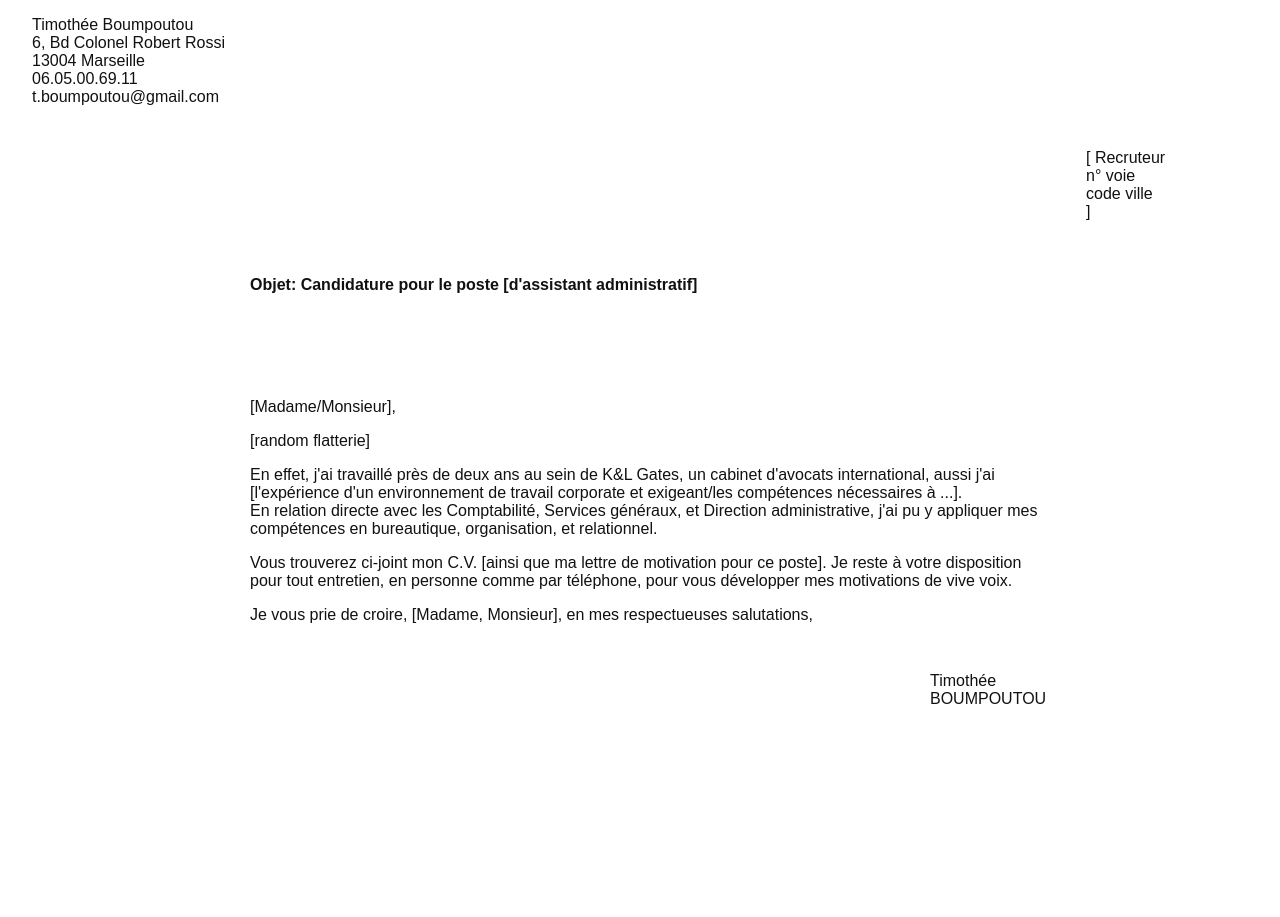
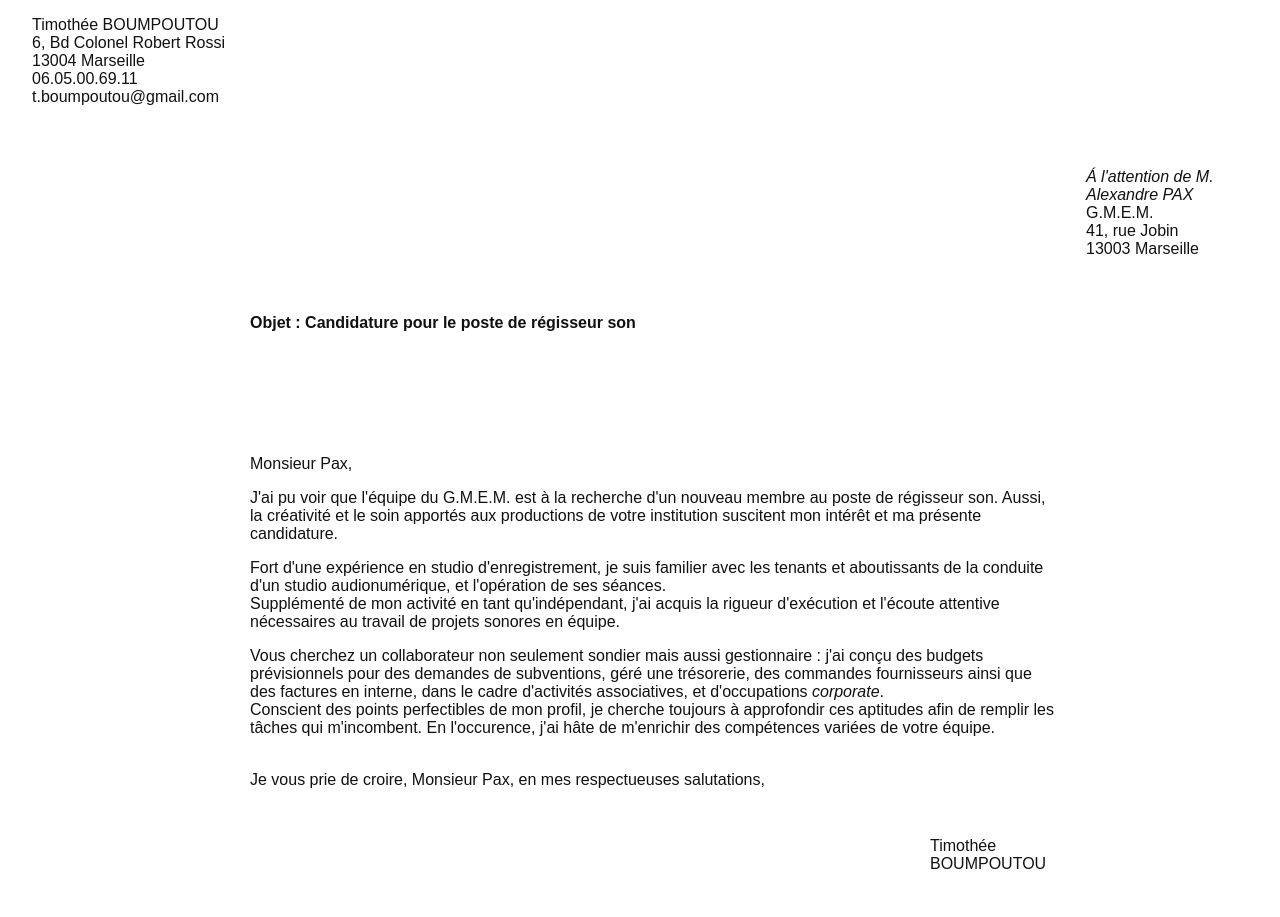
Before and after one commit to bumpewto/motiv, a website built with Parcel: page index.html in a window 1280 px wide. Before the commit the page ends 800 px from the top, so only its background shows below. Built offline with nearby package versions, Linux system fonts and the light colour scheme; files whose address does not match are found by name.

Commit message:
chore: aout 2020 regisseur son gmem

```diff
--- /dev/null
+++ b/admin/index.html
@@ -0,0 +1,61 @@
+<!DOCTYPE html>
+<html>
+  <head>
+    <meta charset="UTF-8" />
+    <meta name="viewport" content="width=device-width, initial-scale=1.0" />
+    <meta http-equiv="X-UA-Compatible" content="ie=edge" />
+    <!-- <link rel="stylesheet" href="src/norm.css" /> -->
+    <link rel="stylesheet" href="src/styles.css" />
+    <title>motiv</title>
+  </head>
+
+  <body class="page">
+    <section class="send">
+      <p>
+        Timothée Boumpoutou <br />
+        6, Bd Colonel Robert Rossi <br />
+        13004 Marseille<br />
+        06.05.00.69.11<br />
+        t.boumpoutou@gmail.com<br />
+      </p>
+    </section>
+    <section class="dest">
+      <p>
+        [ Recruteur <br />
+        n° voie<br />
+        code ville<br />
+        ]
+      </p>
+    </section>
+    <h1 class="object">
+      Objet: Candidature pour le poste [d'assistant administratif]
+    </h1>
+    <section class="message">
+      [Madame/Monsieur], <br />
+      <p>
+        [random flatterie]
+      </p>
+      <p>
+        En effet, j'ai travaillé près de deux ans au sein de K&L Gates, un
+        cabinet d'avocats international, aussi j'ai [l'expérience d'un
+        environnement de travail corporate et exigeant/les compétences
+        nécessaires à ...]. <br />
+        En relation directe avec les Comptabilité, Services généraux, et
+        Direction administrative, j'ai pu y appliquer mes compétences en
+        bureautique, organisation, et relationnel.
+      </p>
+      <p>
+        Vous trouverez ci-joint mon C.V. [ainsi que ma lettre de motivation pour
+        ce poste]. Je reste à votre disposition pour tout entretien, en personne
+        comme par téléphone, pour vous développer mes motivations de vive voix.
+      </p>
+      <p>
+        Je vous prie de croire, [Madame, Monsieur], en mes respectueuses
+        salutations,
+      </p>
+    </section>
+    <div class="sign">
+      Timothée BOUMPOUTOU
+    </div>
+  </body>
+</html>
--- /dev/null
+++ b/admin/src/index.js
@@ -0,0 +1,3 @@
+document.getElementById("app").innerHTML = `
+
+`;
--- /dev/null
+++ b/admin/src/norm.css
@@ -0,0 +1,40 @@
+h1 {
+  font-family: TiemposText, serif;
+
+  font-size: 1.7rem;
+  font-weight: 600;
+}
+h2 {
+  font-size: 1.4rem;
+  font-weight: 600;
+}
+h3 {
+  font-size: 1.3rem;
+  font-weight: 400;
+  margin: 0;
+}
+.xp {
+  display: list-item;
+}
+h4 {
+  font-size: 0.8rem;
+  font-weight: 100;
+  margin-top: 0;
+}
+.header {
+  display: flex;
+  justify-content: center;
+  align-items: center;
+  border-bottom: 1px solid #111;
+}
+.header span {
+  font-variant: all-small-caps;
+  letter-spacing: 0.05rem;
+}
+.header ul {
+  list-style: none;
+}
+
+.textblock {
+  padding: 0 0 0.5rem 0;
+}
--- /dev/null
+++ b/admin/src/styles.css
@@ -0,0 +1,63 @@
+@font-face {
+  font-family: TiemposText;
+  src: url("./fonts/Tiempos-Regular.woff") format("woff");
+  font-weight: normal;
+}
+
+@font-face {
+  font-family: TiemposText;
+  src: url("./fonts/TiemposTextWeb-Semibold.woff") format("woff");
+  font-weight: bold;
+}
+@font-face {
+  font-family: Apercu;
+  src: url("./fonts/Apercu.woff") format("woff");
+}
+html {
+  box-sizing: border-box;
+  font-size: 16px;
+}
+
+.page {
+  font-family: TiemposText, sans-serif;
+  font-variant: common-ligatures slashed-zero;
+  color: #111;
+  margin-left: 2rem;
+  margin-top: 0;
+  margin-bottom: 0;
+
+  display: grid;
+  grid: repeat(3, 15%) auto 10% / 15% auto 10% 15%;
+  gap: 2rem;
+}
+.send {
+  grid-column: 1 / span 2;
+}
+.dest {
+  grid-column: 4;
+  grid-row: 2;
+}
+.object {
+  grid-column: 2 / span 2;
+  grid-row: 3;
+
+  font-size: inherit;
+}
+.message {
+  grid-column: 2 / span 2;
+  grid-row: 4;
+}
+.sign {
+  grid-column: 3;
+  grid-row: 5;
+}
+
+@media print {
+  html {
+    font-size: 12.5px;
+  }
+  #sb__open-sandbox69 {
+    display: none;
+    visibility: hidden;
+  }
+}
--- a/index.html
+++ b/index.html
@@ -12,7 +12,7 @@
   <body class="page">
     <section class="send">
       <p>
-        Timothée Boumpoutou <br />
+        Timothée BOUMPOUTOU <br />
         6, Bd Colonel Robert Rossi <br />
         13004 Marseille<br />
         06.05.00.69.11<br />
@@ -21,36 +21,44 @@
     </section>
     <section class="dest">
       <p>
-        [ Recruteur <br />
-        n° voie<br />
-        code ville<br />
-        ]
+        <i>Á l'attention de M. Alexandre PAX </i><br />
+        G.M.E.M. <br />
+        41, rue Jobin<br />
+        13003 Marseille<br />
       </p>
     </section>
     <h1 class="object">
-      Objet: Candidature pour le poste [d'assistant administratif]
+      Objet : Candidature pour le poste de régisseur son
     </h1>
     <section class="message">
-      [Madame/Monsieur], <br />
+      Monsieur Pax, <br />
       <p>
-        [random flatterie]
+        J'ai pu voir que l'équipe du G.M.E.M. est à la recherche d'un nouveau
+        membre au poste de régisseur son. Aussi, la créativité et le soin
+        apportés aux productions de votre institution suscitent mon intérêt et
+        ma présente candidature.
       </p>
       <p>
-        En effet, j'ai travaillé près de deux ans au sein de K&L Gates, un
-        cabinet d'avocats international, aussi j'ai [l'expérience d'un
-        environnement de travail corporate et exigeant/les compétences
-        nécessaires à ...]. <br />
-        En relation directe avec les Comptabilité, Services généraux, et
-        Direction administrative, j'ai pu y appliquer mes compétences en
-        bureautique, organisation, et relationnel.
+        Fort d'une expérience en studio d'enregistrement, je suis familier avec
+        les tenants et aboutissants de la conduite d'un studio audionumérique,
+        et l'opération de ses séances.
+        <br />
+        Supplémenté de mon activité en tant qu'indépendant, j'ai acquis la
+        rigueur d'exécution et l'écoute attentive nécessaires au travail de
+        projets sonores en équipe.
       </p>
       <p>
-        Vous trouverez ci-joint mon C.V. [ainsi que ma lettre de motivation pour
-        ce poste]. Je reste à votre disposition pour tout entretien, en personne
-        comme par téléphone, pour vous développer mes motivations de vive voix.
+        Vous cherchez un collaborateur non seulement sondier mais aussi
+        gestionnaire : j'ai conçu des budgets prévisionnels pour des demandes de
+        subventions, géré une trésorerie, des commandes fournisseurs ainsi que
+        des factures en interne, dans le cadre d'activités associatives, et
+        d'occupations <i>corporate</i>. <br />Conscient des points perfectibles
+        de mon profil, je cherche toujours à approfondir ces aptitudes afin de
+        remplir les tâches qui m'incombent. En l'occurence, j'ai hâte de
+        m'enrichir des compétences variées de votre équipe.
       </p>
       <p>
-        Je vous prie de croire, [Madame, Monsieur], en mes respectueuses
+        <br />Je vous prie de croire, Monsieur Pax, en mes respectueuses
         salutations,
       </p>
     </section>
--- /dev/null
+++ b/sandbox.config.json
@@ -0,0 +1,5 @@
+{
+  "infiniteLoopProtection": true,
+  "hardReloadOnChange": false,
+  "view": "browser"
+}
--- a/src/styles.css
+++ b/src/styles.css
@@ -13,6 +13,7 @@
   font-family: Apercu;
   src: url("./fonts/Apercu.woff") format("woff");
 }
+
 html {
   box-sizing: border-box;
   font-size: 16px;
@@ -47,6 +48,7 @@ html {
   grid-column: 2 / span 2;
   grid-row: 4;
 }
+
 .sign {
   grid-column: 3;
   grid-row: 5;
@@ -58,5 +60,6 @@ html {
   }
   #sb__open-sandbox69 {
     display: none;
+    visibility: hidden;
   }
 }
```
Also changed, not shown: src/index.js (line endings or trailing spaces).
